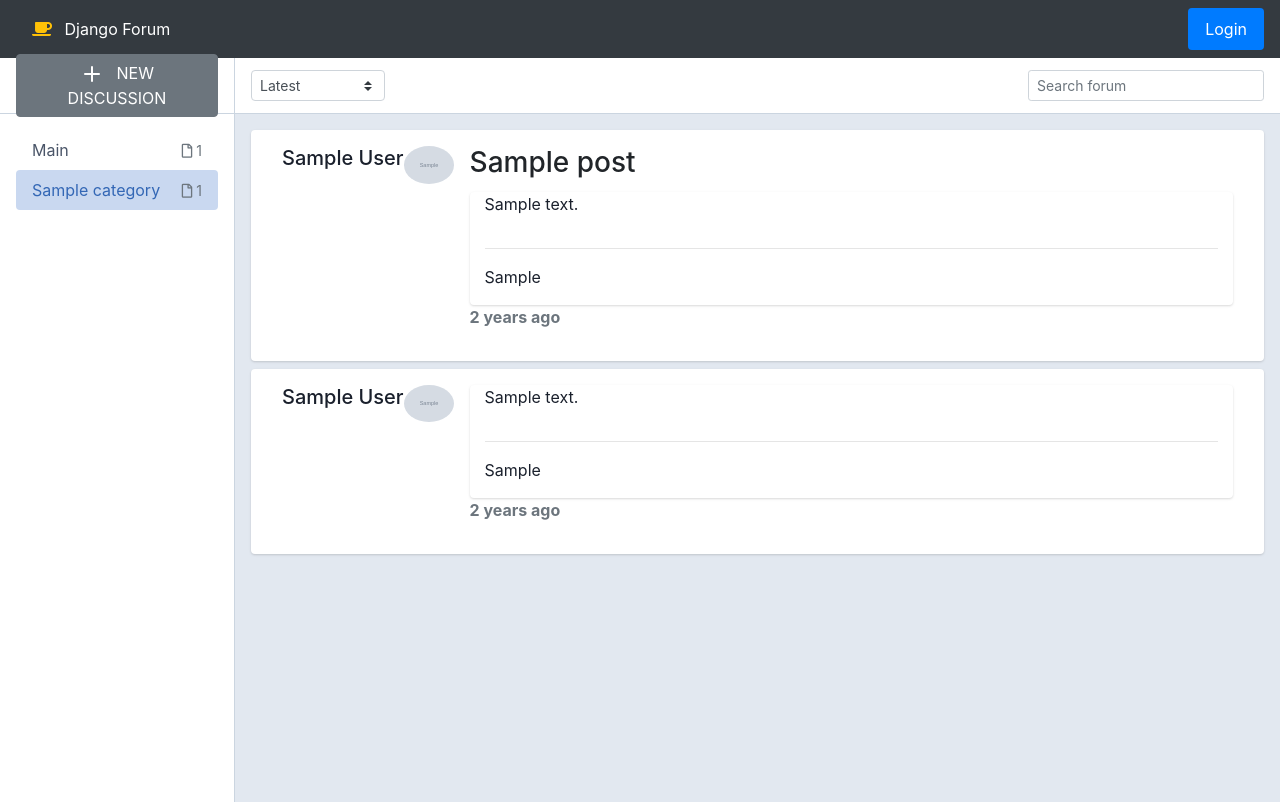
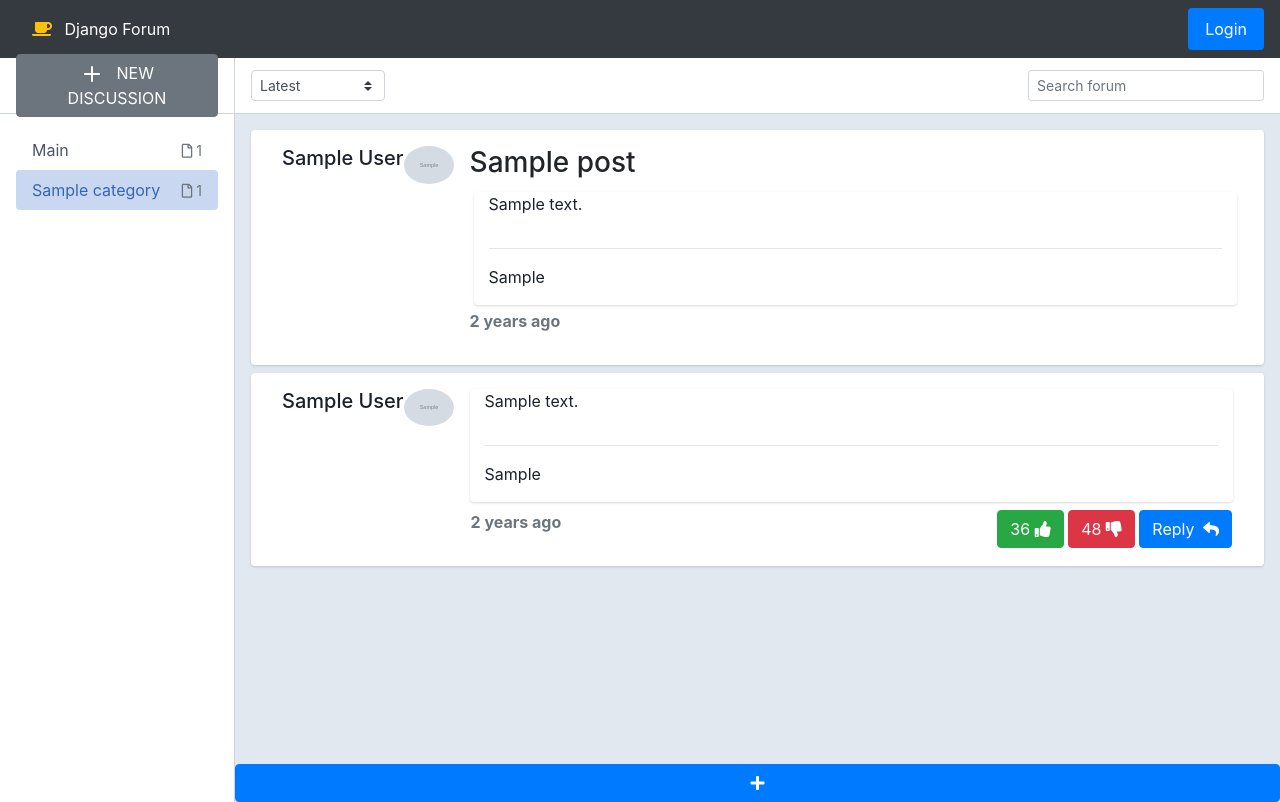
Before and after one commit to hoxas/forum, a Django app: a page that uses main/templates/main/post.html in a window 1280 px wide. Run offline with Django 4.2, Linux system fonts and the light colour scheme; tables that the repository leaves empty hold one stand-in row (values such as "Sample post"); grey boxes marked "Sample" are stand-in pictures; some libraries are stand-ins or nearby versions.

Commit message:
🔥 Adding reply, like, dislike buttons & wordbreak

```diff
--- a/main/templates/main/post.html
+++ b/main/templates/main/post.html
@@ -13,7 +13,7 @@
                                 class="text-body">{{ post.title }}</a>
                         </h3>
                     </div>
-                    <div class="card container">
+                    <div class="card container m-1" style="word-break: break-all">
                         <p class="card-text">
                             {{ post.body }}
                             <hr>
@@ -43,14 +43,21 @@
                             {{ comment.profile.signature }}
                         </p>
                     </div>
-
-                    <p class="text-muted">
-                        <span class="text-secondary font-weight-bold">{{ comment.created_time_human }}</span>
-                    </p>
+                    <div class="row justify-content-between px-3 pt-2">
+                        <p class="text-muted">
+                            <span class="text-secondary font-weight-bold">{{ comment.created_time_human }}</span>
+                        </p>
+                        <div>
+                            <button class="btn btn-success rounded">36 <i class="fas fa-thumbs-up"></i></button>
+                            <button class="btn btn-danger rounded">48 <i class="fas fa-thumbs-down"></i></button>
+                            <button class="btn btn-primary rounded">Reply <i class="fas fa-reply pl-1"></i></button>
+                        </div>
+                    </div>
                 </div>
             </div>
         </div>
     </div>
     {% endfor %}
 </div>
+<button class="btn btn-primary"><i class="fas fa-plus rounded-circle"></i></button>
 {% endblock content %}
```
